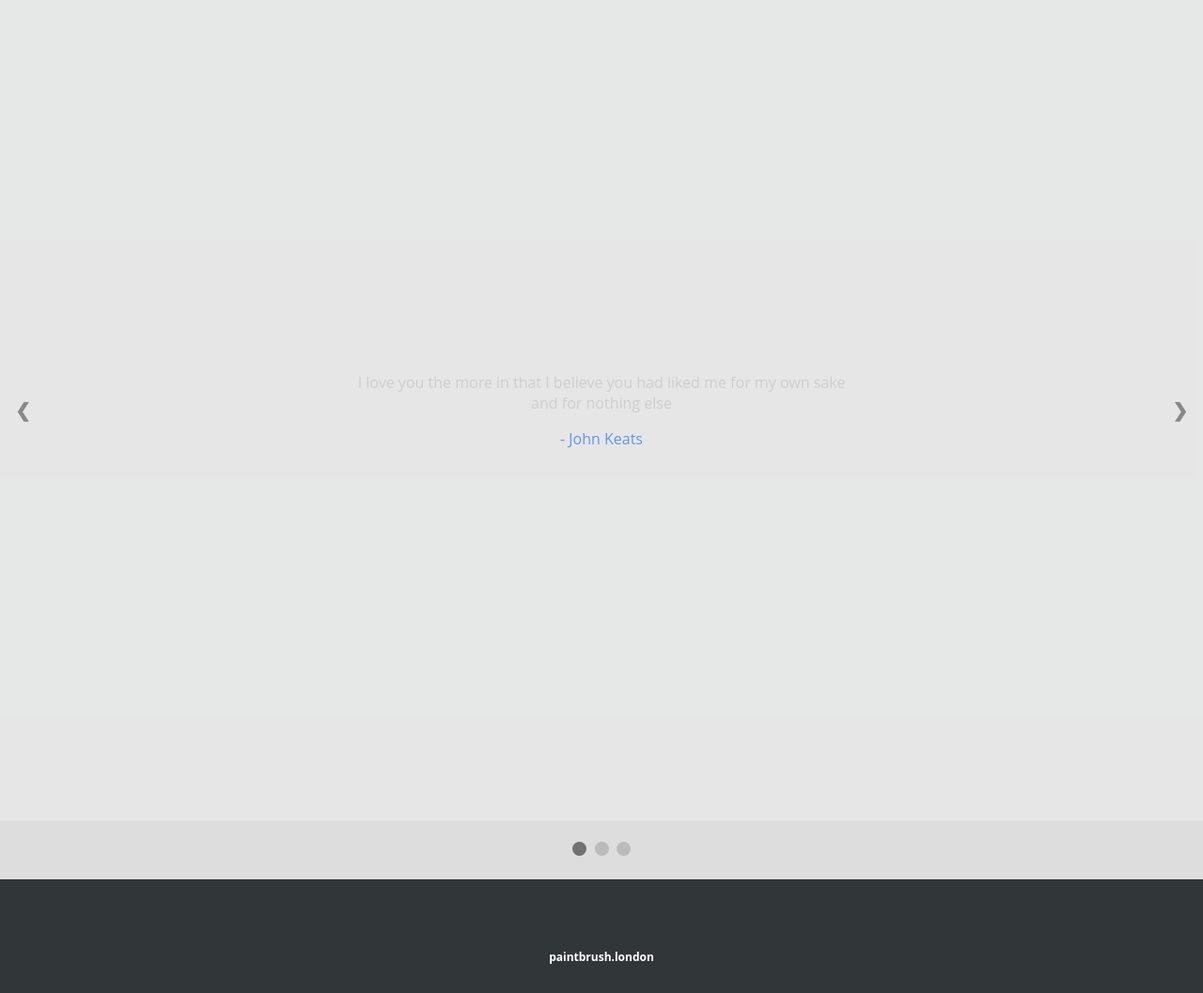
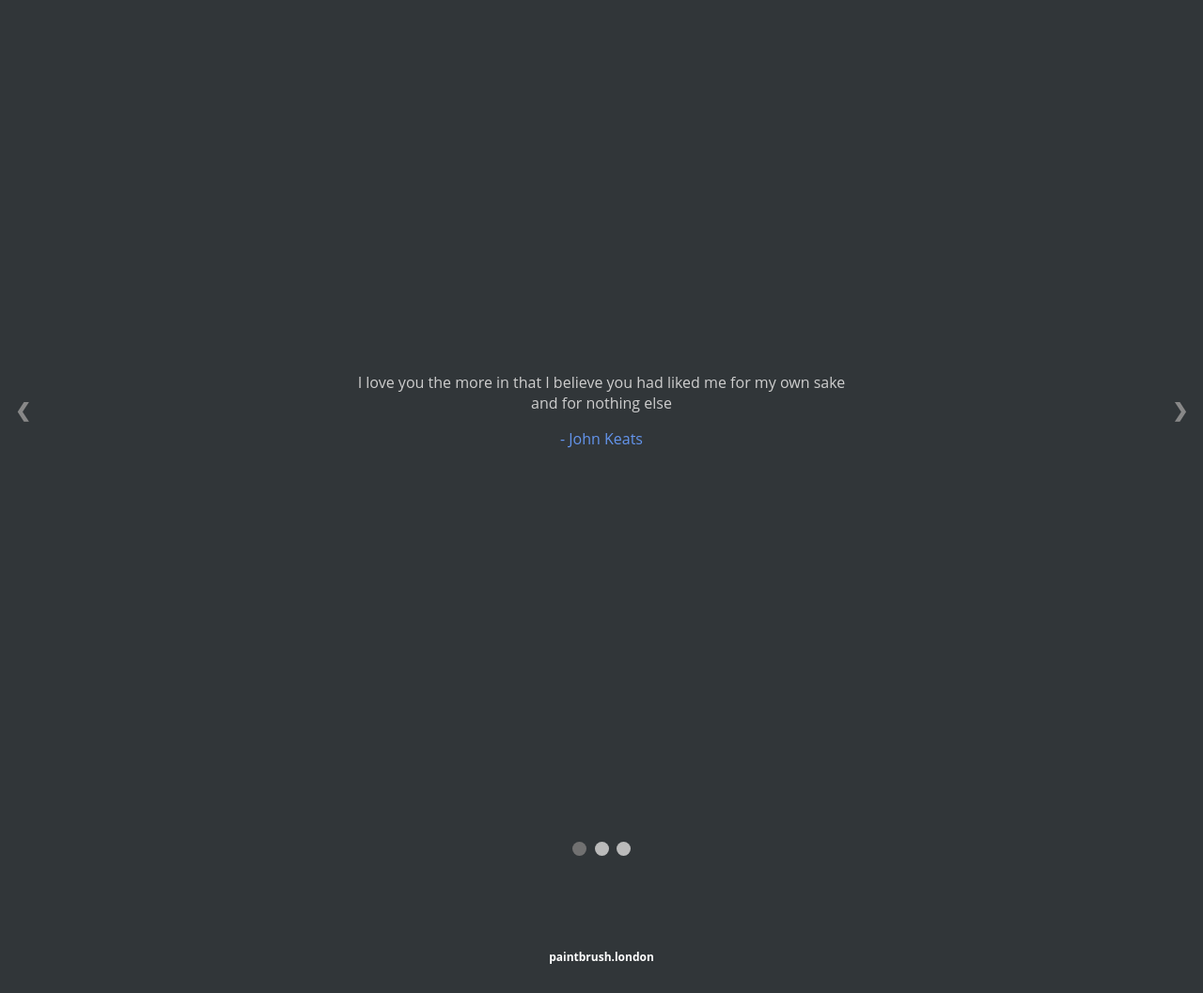
Before and after one commit to hafizzainal/hafizzainal.github.io, a Jekyll site: the page built from index.md, in a window 1280 px wide. Shown: the whole page at 94% size. Built offline with Jekyll 4.4.1, drawn with Linux system fonts in a browser that asks for light colours; our own code applies the rules of GitHub Pages for plain Markdown files.

Commit message:
Update default.html

```diff
--- a/_layouts/default.html
+++ b/_layouts/default.html
@@ -52,7 +52,7 @@ img {vertical-align: middle;}
 /* Slideshow container */
 .slideshow-container {
   position: relative;
-  background: #f1f1f1f1;
+  background: #313639;
   padding: 300px;
 }
 
@@ -110,7 +110,7 @@ img {vertical-align: middle;}
 .dot-container {
   text-align: center;
   padding: 20px;
-  background: #ddd;
+  background: #313639;
 }
 
 /* The dots/bullets/indicators */
```
